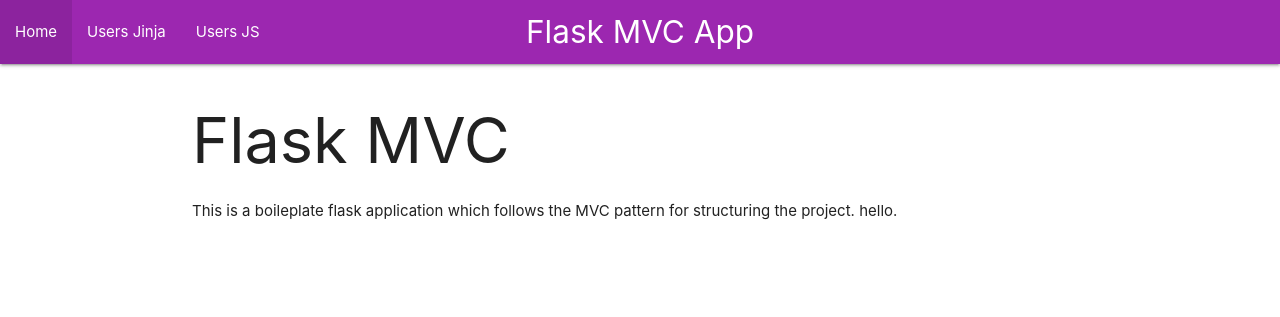
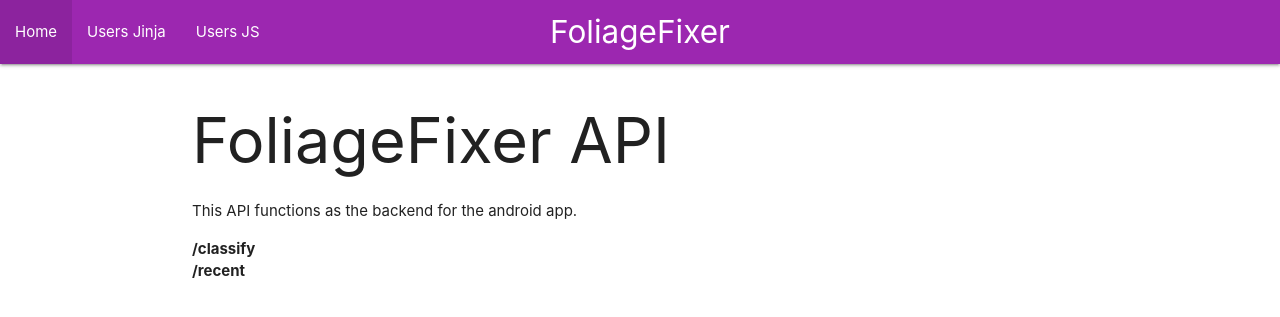
Before and after one commit to Funky-UWI/FoliageFixerBackend, a Flask app: page / in a window 1280 px wide. Shown: the top 317 px of the page. Run offline with Flask 3, Linux system fonts and the light colour scheme; parts of the project's set-up code (start-up, migrations or seed data) failed here and were passed over.

Commit message:
added index content and .venv gitignore

```diff
--- a/App/templates/index.html
+++ b/App/templates/index.html
@@ -1,10 +1,18 @@
 {% extends "layout.html" %}
-{% block title %}Flask MVC App{% endblock %}
-{% block page %}Flask MVC App{% endblock %}
+{% block title %}FoliageFixer Flask API{% endblock %}
+{% block page %}FoliageFixer{% endblock %}
 
 {{ super() }}
 
 {% block content %}
-    <h1>Flask MVC</h1>
-    <p>This is a boileplate flask application which follows the MVC pattern for structuring the project. hello.</p>
+    <h1>FoliageFixer API</h1>
+    <p>This API functions as the backend for the android app.</p>
+    <ul>
+        <li>
+            <b>/classify</b>
+        </li>
+        <li>
+            <b>/recent</b>
+        </li>
+    </ul>
 {% endblock %}
```
Also changed, not shown: 1 other file.
